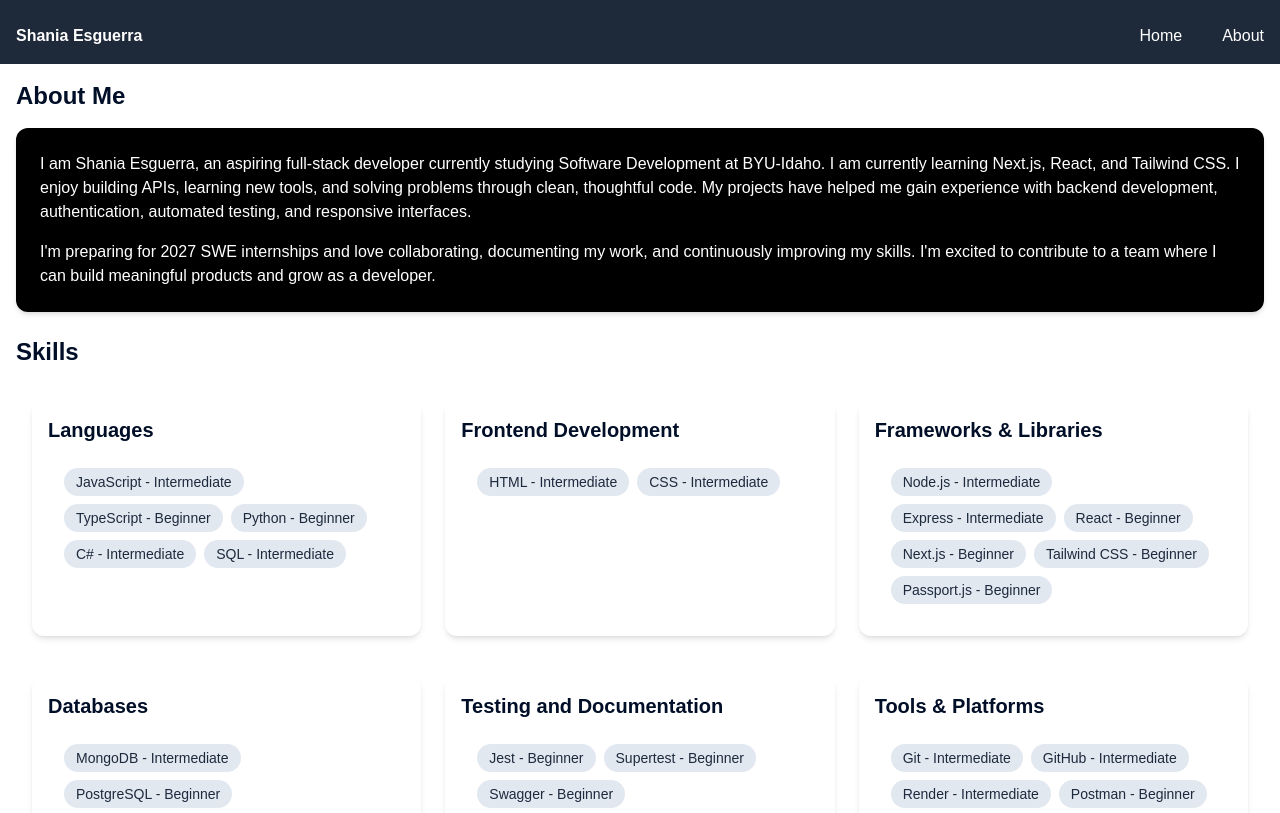
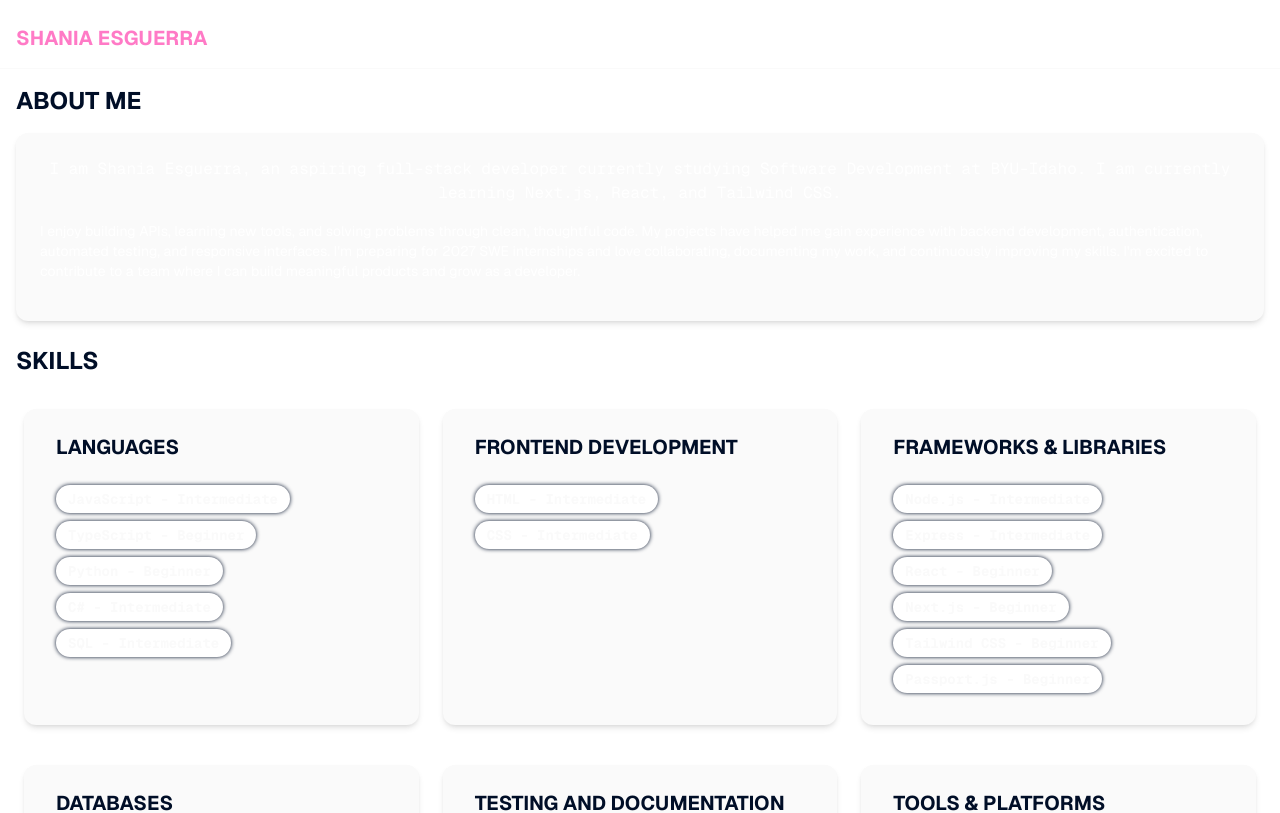
Before and after one commit to shaniaesguerra/wdd430-portfolio, a Next.js app: page /about in a window 1280 px wide. Shown: the top 813 px of the page. Built offline with nearby package versions, Linux system fonts and the light colour scheme.

Commit message:
Enhance About, Header, Footer, and Project components with improved styling and layout adjustments

```diff
--- a/app/about/page.tsx
+++ b/app/about/page.tsx
@@ -58,13 +58,13 @@ const skills = [
 
 export default function About() {
     return (
-        <main className="container mx-auto p-4">
-            <h2 className="text-2xl font-bold mb-4">About Me</h2>
-            <section className="mb-6 bg-black shadow-md rounded-xl p-6">
-                <p className="text-white mb-4">I am Shania Esguerra, an aspiring full-stack developer currently studying Software Development at BYU-Idaho. I am currently learning Next.js, React, and Tailwind CSS. I enjoy building APIs, learning new tools, and solving problems through clean, thoughtful code. My projects have helped me gain experience with backend development, authentication, automated testing, and responsive interfaces.</p>
-                <p className="text-white">{"I\'m preparing for 2027 SWE internships and love collaborating, documenting my work, and continuously improving my skills. I\'m excited to contribute to a team where I can build meaningful products and grow as a developer."}</p>
+        <main className="container mx-auto p-4 space-y-6">
+            <h2 className="text-2xl font-bold mb-4 uppercase">About Me</h2>
+            <section className="bg-card shadow-md rounded-xl p-6">
+                <p className="text-white mb-4 font-mono text-md text-center">I am Shania Esguerra, an aspiring full-stack developer currently studying Software Development at BYU-Idaho. I am currently learning Next.js, React, and Tailwind CSS.</p>
+                <p className="text-white mb-4 text-sm">{"I enjoy building APIs, learning new tools, and solving problems through clean, thoughtful code. My projects have helped me gain experience with backend development, authentication, automated testing, and responsive interfaces. I\'m preparing for 2027 SWE internships and love collaborating, documenting my work, and continuously improving my skills. I\'m excited to contribute to a team where I can build meaningful products and grow as a developer."}</p>
             </section>
-            <h2 className="text-2xl font-bold mb-4">Skills</h2>
+            <h2 className="text-2xl font-bold uppercase">Skills</h2>
             <SkillList skills={skills} />
         </main>
     );
--- a/app/layout.tsx
+++ b/app/layout.tsx
@@ -25,7 +25,7 @@ export default function RootLayout({ children }: { children: React.ReactNode })
     className={`${geistSans.variable} ${geistMono.variable} h-full antialiased`}>
       <body className="flex flex-col min-h-screen">
         <Header />
-        <main className="flex-grow">{children}</main>
+        <main className="flex-grow font-sans">{children}</main>
         <Footer />
       </body>
     </html>
--- a/app/page.tsx
+++ b/app/page.tsx
@@ -19,8 +19,8 @@ export default function Home() {
   return (
     <main className="container mx-auto p-4">
       <section className="mb-8 text-center">
-        <h1 className="text-3xl font-bold mb-4">My Portfolio</h1>
-        <p className="text-lg">
+        <h1 className="text-2xl font-bold mb-4 uppercase">My Portfolio</h1>
+        <p className="text-sm font-mono text-foreground">
           Welcome to my portfolio! Here you will find a selection of my projects showcasing my skills and experience in web development. Feel free to explore and learn more about the technologies I have used and the work I have done.
         </p>
       </section>
--- a/components/Footer.tsx
+++ b/components/Footer.tsx
@@ -1,6 +1,6 @@
 export default function Footer() {
     return (
-        <footer className="bg-gray-800 text-white p-4 mt-8">
+        <footer className="bg-background border-t-1 border-card text-white p-4 mt-8 font-sans">
             <div className="container mx-auto text-center">
                 <p>Copyright &copy; {new Date().getFullYear()} | Shania Esguerra | All rights reserved</p>
             </div>
--- a/components/Header.tsx
+++ b/components/Header.tsx
@@ -2,12 +2,12 @@ import Link from "next/link";
 
 export default function Header() {
   return (
-    <header className="bg-gray-800 text-white p-4">
+    <header className="bg-background border-b-1 border-card text-white p-4 font-sans">
       <nav className="container mx-auto mt-2 flex justify-center space-x-6 items-center">
-        <div id="header-title "className="container mx-auto font-bold">Shania Esguerra</div>
+        <div id="header-title "className="container mx-auto font-bold uppercase text-brand text-xl">Shania Esguerra</div>
         <ul className="flex space-x-10">
-          <li className="hover:text-slate-300"><Link href="/">Home</Link></li>
-          <li className="hover:text-slate-300"><Link href="/about">About</Link></li>
+          <li className="hover:text-brand "><Link href="/">Home</Link></li>
+          <li className="hover:text-brand "><Link href="/about">About</Link></li>
         </ul>
       </nav>
     </header>
--- a/components/ProjectCard.tsx
+++ b/components/ProjectCard.tsx
@@ -7,20 +7,20 @@ interface ProjectCardProps {
 
 export default function ProjectCard({ title, description, technologies, link }: ProjectCardProps) {
     return (
-        <div className="bg-white shadow-md rounded-xl p-6 mb-4">
-            <h2 className="text-xl font-bold mb-2 text-slate-800">{title}</h2>
-            <p className="text-gray-700 mb-4">{description}</p>
+        <div className="bg-card shadow-md rounded-xl p-6 mb-4">
+            <h2 className="text-xl font-bold mb-2 text-foreground">{title}</h2>
+            <p className="text-foreground text-sm mb-4">{description}</p>
             <div className="flex flex-wrap gap-2">
                 {technologies.map((tech, index) => (
-                    <span key={index} className="bg-slate-700 text-white-800 text-sm font-medium px-3 py-1 rounded-full">
+                    <span key={index} className="bg-white text-card text-sm font-bold font-mono px-3 py-1 rounded-full drop-shadow-[0_0_2px_var(--foreground)] ">
                         {tech}
                     </span>
                 ))}
             </div>
             {link && (
                 <p className="mt-4">
-                    <a href={link} target="_blank" rel="noopener noreferrer" className="text-slate-700 hover:text-blue-700">
-                        View Project
+                    <a href={link} target="_blank" rel="noopener noreferrer" className="text-brand hover:text-brand-dark">
+                        View Project 🡒
                     </a>
                 </p>
             )}
--- a/components/SkillCard.tsx
+++ b/components/SkillCard.tsx
@@ -8,11 +8,11 @@ interface SkillCardProps {
 
 export default function SkillCard({ name, technologies }: SkillCardProps) {
     return (
-        <div className="flex flex-col shadow-md bg-transparent drop-shadow-[0_0_6px_rgba(255,255,255,0.4)] rounded-xl p-4 mb-4">
-            <h2 className="text-xl font-bold mb-2 text-white-800">{name}</h2>
-            <section className="flex flex-wrap gap-2 bg-white p-4 rounded-xl">
+        <div className="flex flex-col shadow-md bg-card rounded-xl p-4 mb-4">
+            <h2 className="text-xl ml-4 mt-2 font-bold mb-2 text-white-800 uppercase">{name}</h2>
+            <section className="flex flex-wrap gap-2 p-4">
             {technologies.map((tech, index) => (
-                    <span key={index} className="bg-slate-200 text-slate-800 px-3 py-1 rounded-full text-sm">{tech.tech} - {tech.level}</span>
+                    <span key={index} className="bg-white text-card text-sm font-bold font-mono px-3 py-1 rounded-full drop-shadow-[0_0_2px_var(--foreground)]  px-3 py-1 rounded-full">{tech.tech} - {tech.level}</span>
                 ))}
             </section>
         </div>
--- a/components/SkillList.tsx
+++ b/components/SkillList.tsx
@@ -14,7 +14,7 @@ interface SkillListProps {
 
 export default function SkillList({ skills }: SkillListProps) {
     return (
-        <div className="container mx-auto p-4 grid grid-cols-1 sm:grid-cols-2 lg:grid-cols-3 gap-6">
+        <div className="container mx-auto p-2 grid grid-cols-1 sm:grid-cols-2 lg:grid-cols-3 gap-6">
             {skills.map((skill) => (
                 <SkillCard key={skill.name} {...skill}/>
             ))}
```
